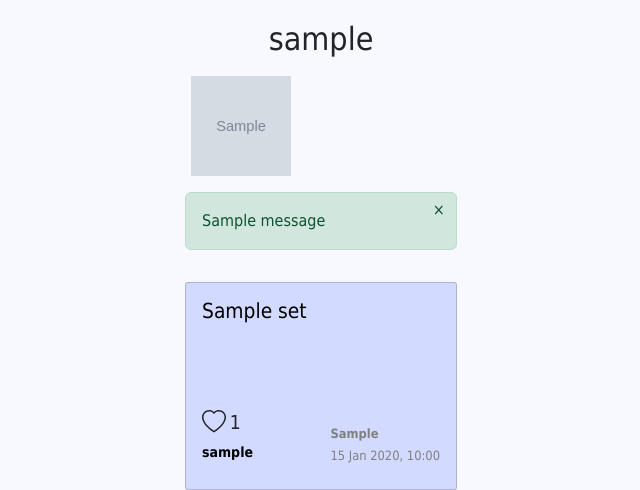
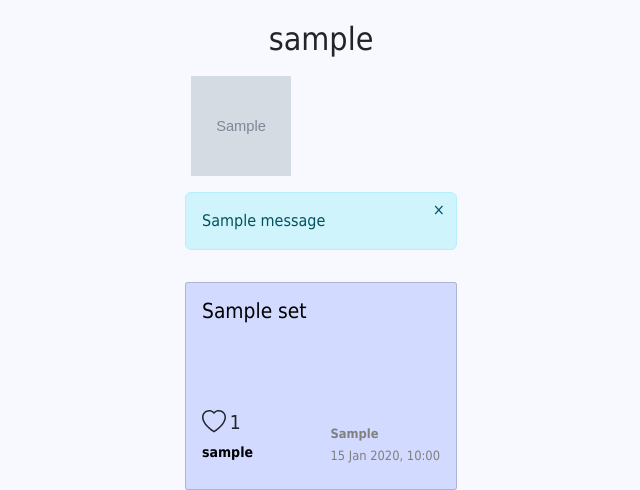
Before and after one commit to MateuszMasternak/mix-space-app, a Django app: a page that uses mixspace/templates/music/user_profile.html in a window 1280 px wide. Shown: the part 60-550 px from the top of the page, without its empty margins (319-959 px from the left). Run offline with Django 4.2, Linux system fonts and the light colour scheme; tables that the repository leaves empty hold one stand-in row (values such as "Sample post"); grey boxes marked "Sample" are stand-in pictures; one stand-in notice (Sample message) is shown; some libraries are stand-ins or nearby versions.

Commit message:
messages bugfix

```diff
--- a/mixspace/templates/music/include/messages.html
+++ b/mixspace/templates/music/include/messages.html
@@ -2,14 +2,10 @@
     <div class="d-flex flex-column align-items-center justify-content-center messages-box">
         {% for message in messages %}
             {% if message.tags == 'success' %}
-                <div class="field-width alert alert-success alert-dismissible" role="alert">
-                    <div>
-                        <span class="close" data-dismiss="alert" aria-label="close">&times;</span>
-                    </div>
-                    <div>
-                        {{ message|safe|escape }}
-                    </div>
-                </div>
+            <div class="field-width alert alert-info alert-dismissible" role="alert">
+                {{ message|safe|escape }}
+                <span class="close" data-dismiss="alert" aria-label="close">&times;</span>
+            </div>
             {% elif message.tags == 'error' %}
                 <div class="field-width alert alert-danger alert-dismissible d-flex justify-content-between" role="alert">
                     <div class='mess'>
--- a/mixspace/templates/music/index.html
+++ b/mixspace/templates/music/index.html
@@ -7,8 +7,10 @@
     {% if user.is_authenticated %}
         <h3 class="h1-pos">Hello, <span id="user-username">{{ user.username | truncatechars:21 }}</span>.</h3>
         <p id="get-current-user" style="display: none;">{{ user.username }}</p>
+        {% include 'music/include/messages.html' %}
     {% else %}
         <h2 class="h1-pos">Don't have account yet? <br> <a id="home-to-register-btn" href="{% url 'sign_up' %}">Sign up!</a></h2>
+        {% include 'music/include/messages.html' %}
     {% endif %}
     <h1 class="h1-pos">Last added tracks.</h1>
     {% include 'music/include/tracks.html' %}
--- a/mixspace/templates/music/user_profile.html
+++ b/mixspace/templates/music/user_profile.html
@@ -8,7 +8,7 @@
     <div class="d-flex align-items-center flex-column p-4 user-box">
         <h1 class="h1-pos username-h1">{{ username | truncatechars:21 }}</h1>
         <div class="d-flex justify-content-between align-items-center">
-            <div class="default-avatar" id="avatar" data-hover="Upload">
+            <div class="default-avatar" {% if username == user.username %}id="avatar"{% endif %} data-hover="Upload">
                 {% if avatar %}
                     <img {% if username == user.username %}id="avatarImg"{% endif %} src="{{ avatar }}" alt="" height="100px" width="100px">
                 {% endif %}
```
